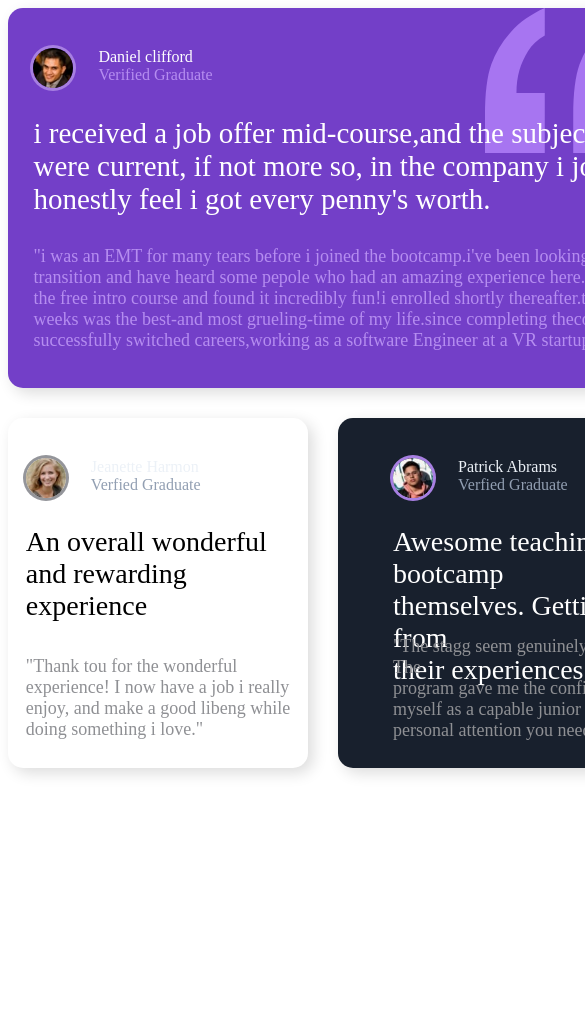
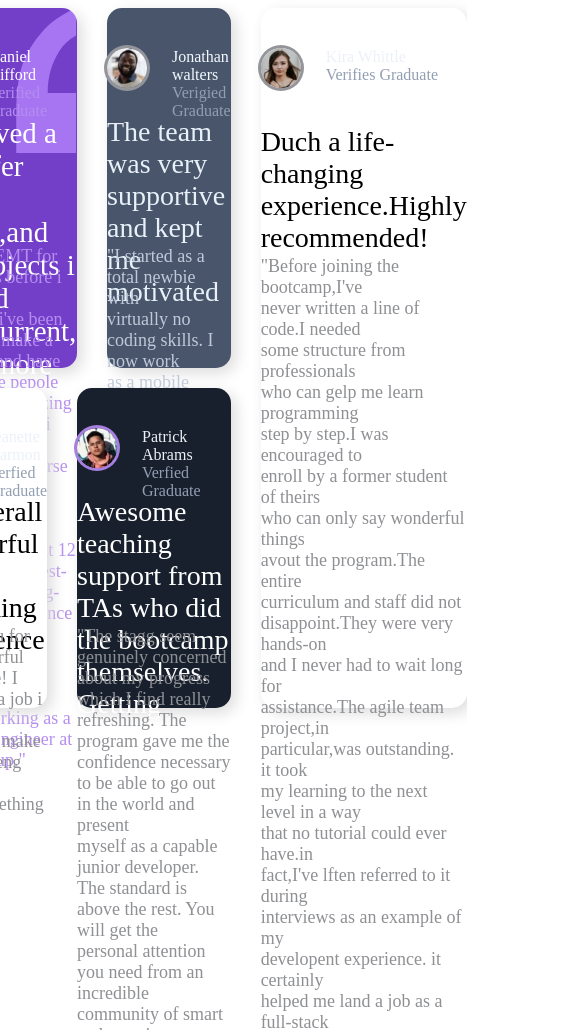
Before and after one commit to alirezash-web-designer/challenge-Testimonials-grid-section, a plain HTML site: page index.html in a window 390 px wide. Shown: the top 1030 px of the page, 585 px wide, since content can reach past the window. Before the commit the page ends 844 px from the top, so only its background shows below. Drawn offline with Linux system fonts and the light colour scheme.

Commit message:
try to responsive but i can't

```diff
--- a/styles.css
+++ b/styles.css
@@ -2,7 +2,7 @@
     display: grid;
     height: 500px;
     grid-template-columns:300px 400px 330px 300px ;
-    grid-template-rows: 380px 350px;
+    grid-template-rows: 380px 345px;
     grid-column-gap: 30px;
     grid-row-gap: 30px;
 }
@@ -106,7 +106,7 @@
     display: grid;
     justify-content: center;
     margin-top: 30px;
-    grid-template-rows: 50px 140px 420px;
+    grid-template-rows: 60px 140px 470px;
 }
 .c3-text-1{
     color: #000000;
@@ -126,8 +126,7 @@
     display: grid;
     margin-top: 30px;
     justify-content: center;
-    grid-template-columns: 650px;
-    grid-template-rows: 50px 120px 100px;
+    grid-template-rows: 50px 140px 100px;
 }
 .c5-text-1{
     color: #ffffff;
@@ -136,3 +135,15 @@
 .background-index{
     color: #ecf1f7;
 }
+@media screen and (max-width:992px){
+    .container{
+        grid-template-columns: auto;
+        grid-template-rows:auto auto auto auto auto;
+        grid-row-gap: 20px;
+        justify-content: center;
+
+    }
+    .background-index{
+        height: 2000px;
+    }
+}
```
